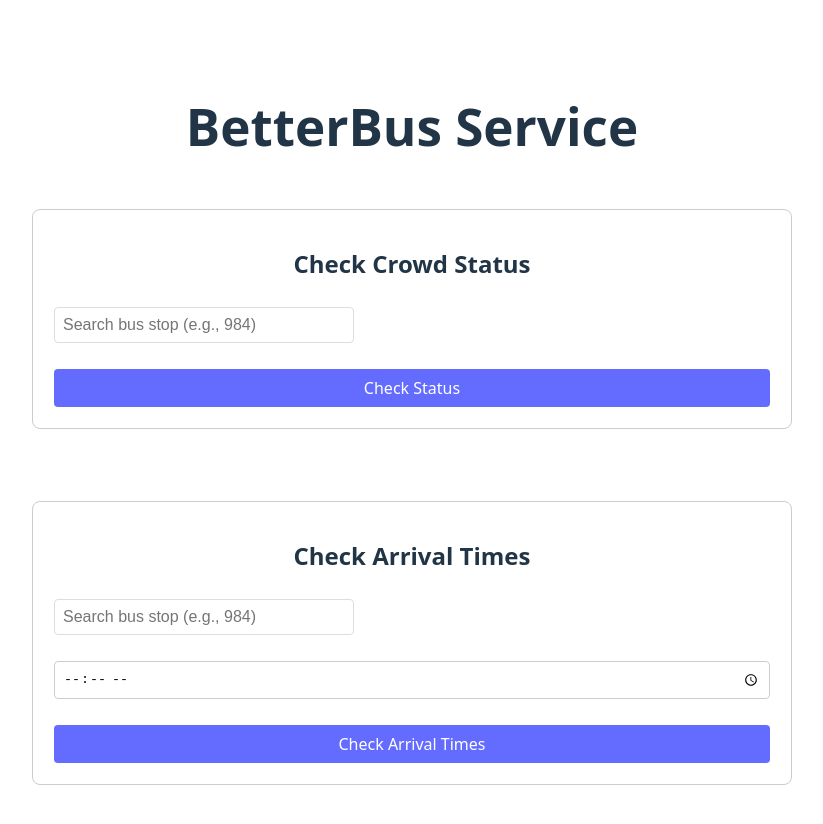
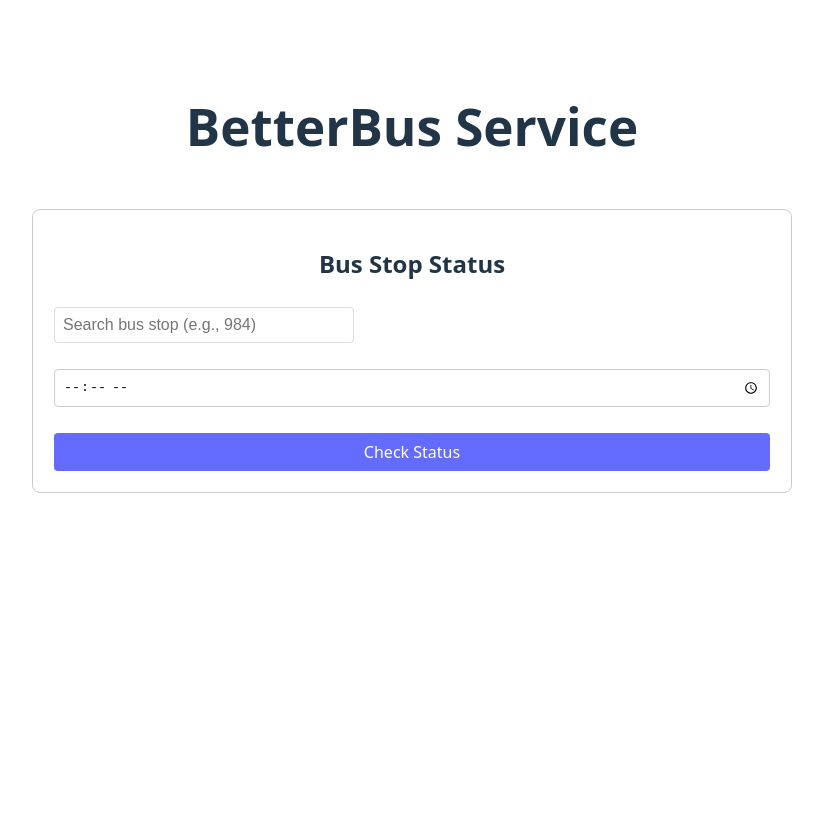
Before and after one commit to JacobMellick/Bussin, a React (Vite) app in the folder frontend/: page / in a window 1280 px wide. Shown: the top 824 px of the page, without its empty margins (228-1051 px from the left). After the commit the page ends 800 px from the top, so only its background shows below. Built offline with nearby package versions, Linux system fonts and the light colour scheme.

Commit message:
implement CombinedStatusForm component and update App to use it

```diff
--- a/frontend/src/App.tsx
+++ b/frontend/src/App.tsx
@@ -1,8 +1,5 @@
 import { useState } from 'react'
-import reactLogo from './assets/react.svg'
-import viteLogo from '/vite.svg'
-import CrowdStatusForm from './components/CrowdStatusForm';
-import ArrivalTimeForm from './components/ArrivalTimeForm';
+import CombinedStatusForm from './components/CombinedStatusForm';
 import './App.css'
 
 function App() {
@@ -10,8 +7,7 @@ function App() {
     <div className="app-container">
       <h1>BetterBus Service</h1>
       <div className="forms-container">
-        <CrowdStatusForm />
-        <ArrivalTimeForm />
+        <CombinedStatusForm />
       </div>
     </div>
   )
--- /dev/null
+++ b/frontend/src/components/CombinedStatusForm.tsx
@@ -0,0 +1,136 @@
+import { useState, useRef, useEffect } from 'react';
+import { CrowdStatus, ArrivalInfo } from '../types/types';
+
+const CombinedStatusForm = () => {
+    const mockBusStops = [
+        { id: '984', name: 'Central Station (#984)' },
+        { id: '123', name: 'Downtown Plaza (#123)' },
+        { id: '456', name: 'University Campus (#456)' },
+        { id: '789', name: 'Shopping Mall (#789)' },
+        { id: '321', name: 'Sports Complex (#321)' }
+    ];
+
+    const [busStop, setBusStop] = useState('');
+    const [inputValue, setInputValue] = useState('');
+    const [isOpen, setIsOpen] = useState(false);
+    const [filteredStops, setFilteredStops] = useState(mockBusStops);
+    const [currentTime, setCurrentTime] = useState('');
+    const [crowdStatus, setCrowdStatus] = useState<string | null>(null);
+    const [arrivalTimes, setArrivalTimes] = useState<ArrivalInfo[] | null>(null);
+    const dropdownRef = useRef<HTMLDivElement>(null);
+
+    useEffect(() => {
+        const filtered = mockBusStops.filter(stop =>
+            stop.name.toLowerCase().includes(inputValue.toLowerCase()) ||
+            stop.id.includes(inputValue)
+        );
+        setFilteredStops(filtered);
+    }, [inputValue]);
+
+    useEffect(() => {
+        const handleClickOutside = (event: MouseEvent) => {
+            if (dropdownRef.current && !dropdownRef.current.contains(event.target as Node)) {
+                setIsOpen(false);
+            }
+        };
+
+        document.addEventListener('mousedown', handleClickOutside);
+        return () => document.removeEventListener('mousedown', handleClickOutside);
+    }, []);
+
+    const handleStopSelect = (stop: { id: string, name: string }) => {
+        setBusStop(stop.id);
+        setInputValue(stop.name);
+        setIsOpen(false);
+    };
+
+    const getStatusClassName = (status: string) => {
+        switch (status) {
+            case 'Overcrowded':
+                return 'status-display overcrowded';
+            case 'Moderately Crowded':
+                return 'status-display moderate';
+            case 'Low Crowd':
+                return 'status-display low';
+            default:
+                return 'status-display';
+        }
+    };
+
+    const handleSubmit = async (e: React.FormEvent) => {
+        e.preventDefault();
+        if (!busStop) return;
+
+        // Mock API calls
+        setCrowdStatus('Overcrowded');
+
+        if (currentTime) {
+            setArrivalTimes([
+                { vehicleId: 'Bus 123', minutes: 5 },
+                { vehicleId: 'Bus 456', minutes: 12 },
+                { vehicleId: 'Express Train A1', minutes: 8 }
+            ]);
+        }
+    };
+
+    return (
+        <div className="form-container">
+            <h2>Bus Stop Status</h2>
+            <form onSubmit={handleSubmit}>
+                <div className="combobox-container" ref={dropdownRef}>
+                    <input
+                        type="text"
+                        value={inputValue}
+                        onChange={(e) => {
+                            setInputValue(e.target.value);
+                            setIsOpen(true);
+                        }}
+                        onFocus={() => setIsOpen(true)}
+                        placeholder="Search bus stop (e.g., 984)"
+                        className="bus-stop-input"
+                        required
+                    />
+                    {isOpen && filteredStops.length > 0 && (
+                        <div className="dropdown-list">
+                            {filteredStops.map(stop => (
+                                <div
+                                    key={stop.id}
+                                    className="dropdown-item"
+                                    onClick={() => handleStopSelect(stop)}
+                                >
+                                    {stop.name}
+                                </div>
+                            ))}
+                        </div>
+                    )}
+                </div>
+                <input
+                    type="time"
+                    value={currentTime}
+                    onChange={(e) => setCurrentTime(e.target.value)}
+                    placeholder="Select time (optional)"
+                />
+                <button type="submit">Check Status{currentTime && ' & Arrivals'}</button>
+            </form>
+
+            {crowdStatus && (
+                <div className={getStatusClassName(crowdStatus)}>
+                    Current Status: {crowdStatus}
+                </div>
+            )}
+
+            {currentTime && arrivalTimes && (
+                <div className="arrival-times-container">
+                    <h3>Upcoming Arrivals</h3>
+                    {arrivalTimes.map((arrival, index) => (
+                        <div key={index} className="time-display">
+                            {arrival.vehicleId} arrives in {arrival.minutes} minutes
+                        </div>
+                    ))}
+                </div>
+            )}
+        </div>
+    );
+};
+
+export default CombinedStatusForm;
```
